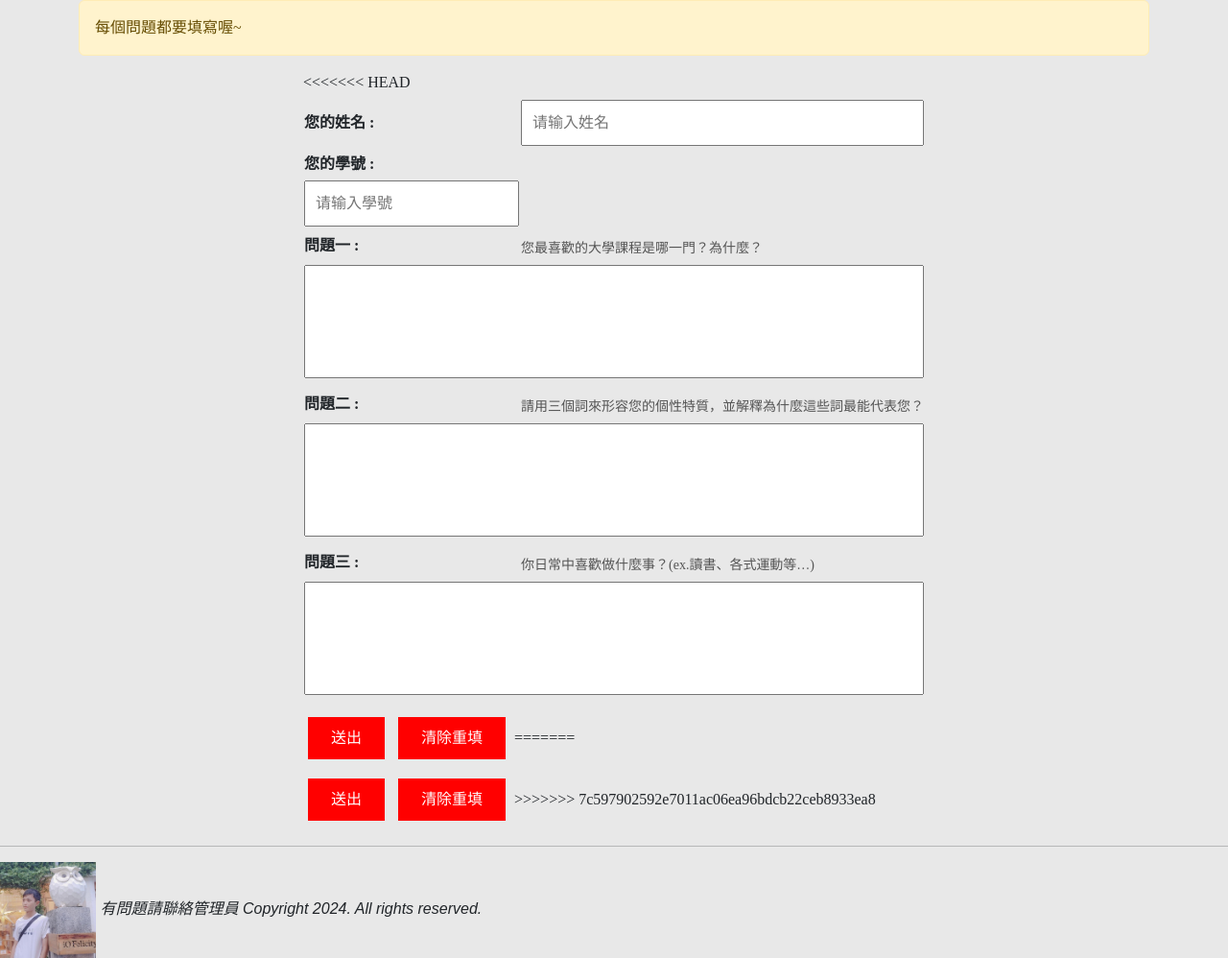
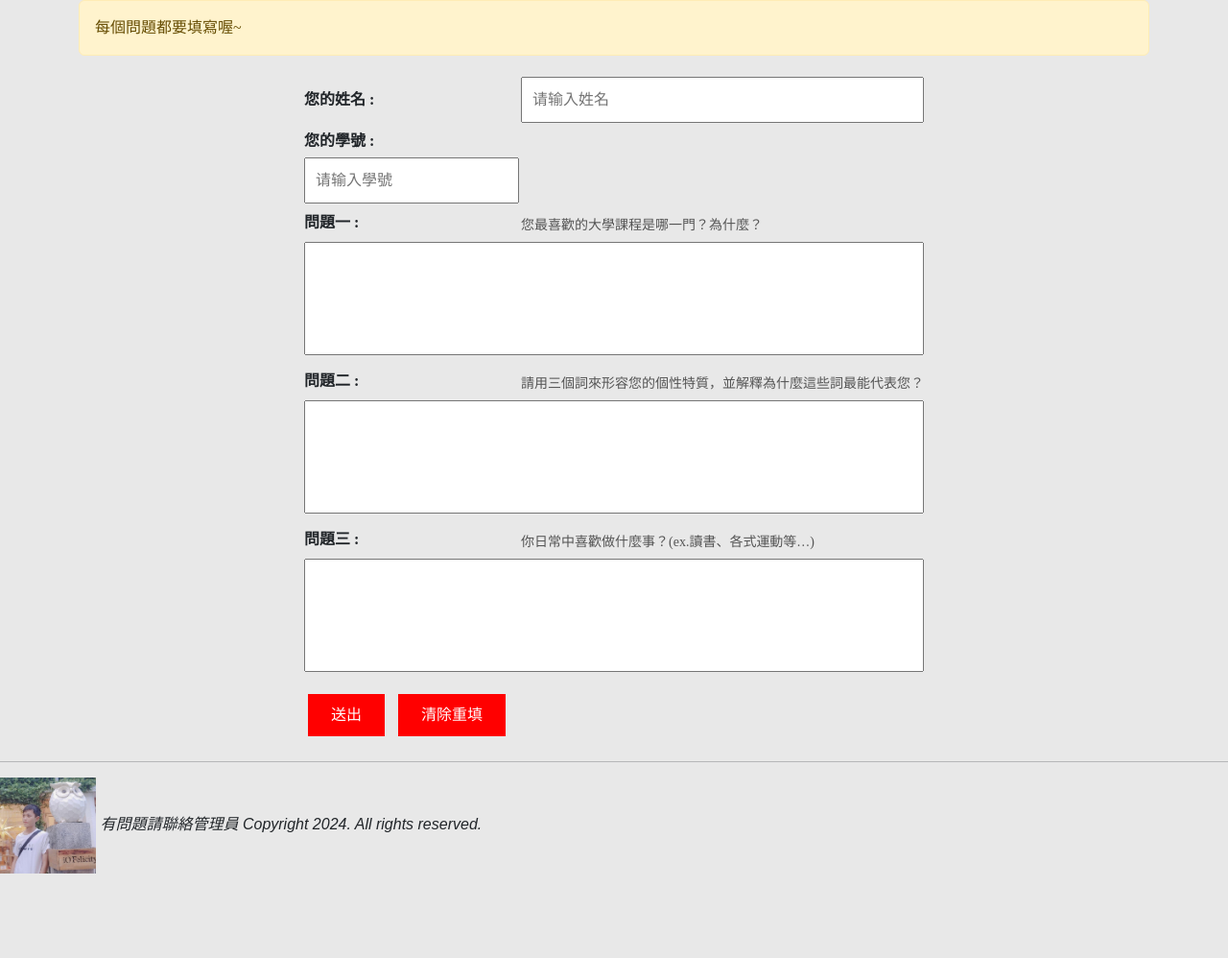
Before and after one commit to XiaoWang1212/questionnaire, a Django app: page / in a window 1280 px wide. Shown: the part 72-1070 px from the top of the page at 96% size. After the commit the page ends 982 px from the top, so only its background shows below. Run offline with Django 5.2, Linux system fonts and the light colour scheme; some libraries are stand-ins or nearby versions.

Commit message:
conflict resolved

```diff
--- a/templates/base.html
+++ b/templates/base.html
@@ -39,5 +39,4 @@
         <script src="https://code.jquery.com/jquery-3.7.1.js"
             integrity="sha256-eKhayi8LEQwp4NKxN+CfCh+3qOVUtJn3QNZ0TciWLP4=" crossorigin="anonymous"></script>
     </body>
-
 </html>
--- a/templates/fillQA.html
+++ b/templates/fillQA.html
@@ -3,7 +3,7 @@
 {% block title %}問卷填寫{% endblock title %}
 {% block content %}
 <div class='container'>
-    <!--警示訊息-->
+<!--警示訊息-->
 {% if message %}
     <div class="alert alert-warning">{{ message }}</div>
     {% endif %}
@@ -53,13 +53,6 @@
                     <textarea id="Q3" name="question3" rows="4" cols="50"></textarea>
                 </td>
             </tr>
-<<<<<<< HEAD
-        </table>
-        <script src="https://www.google.com/recaptcha/api.js"></script>
-        <div class="g-recaptcha" data-sitekey="6LdrQBIqAAAAANGRlzisXic9Rbhq3NRShOMaLIHj"></div>
-        <input type="submit" value=" 送出 " />
-        <input type="reset" value=" 清除重填 " />
-=======
         </table>
         <!--防機器人-->
         <script src="https://www.google.com/recaptcha/api.js"></script>
@@ -68,7 +61,6 @@
         <input type="submit" value=" 送出 ">
         <!--清除按鈕-->
         <input type="reset" value=" 清除重填 ">
->>>>>>> 7c597902592e7011ac06ea96bdcb22ceb8933ea8
     </form>
 </div>
 {% endblock content %}
```
